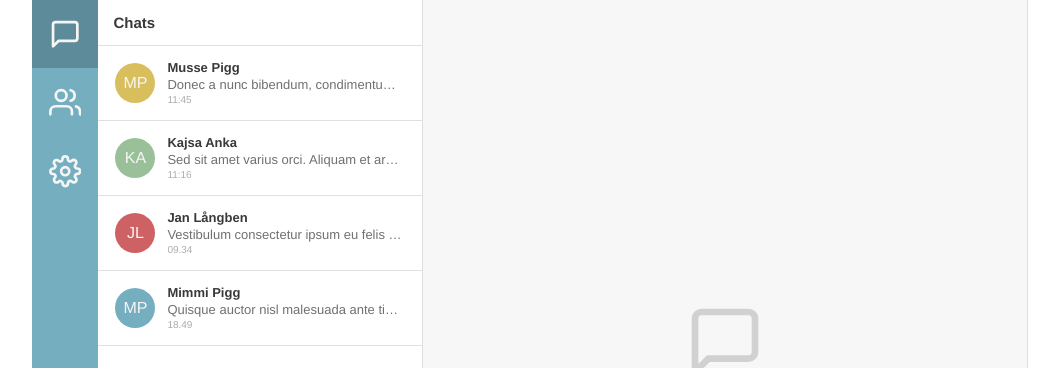
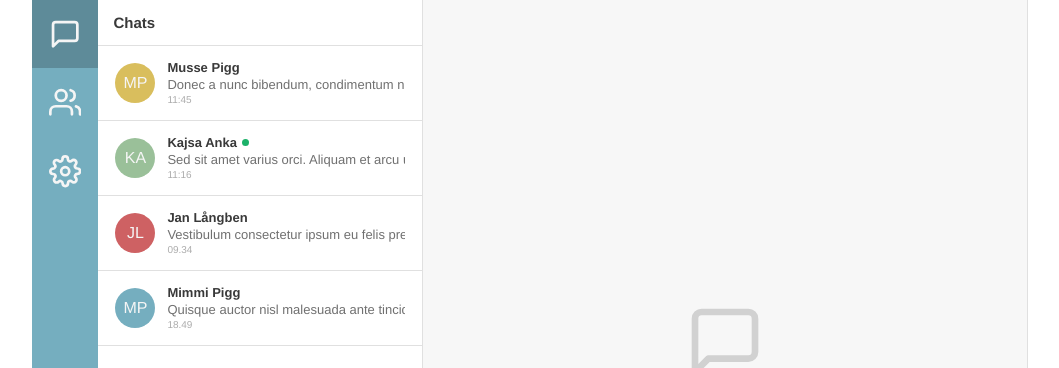
Before and after one commit to FredrikLernia/chat-client, a React (Create React App) app in the folder client/: page / in a window 1280 px wide. Shown: the top 368 px of the page, without its empty margins (110-1169 px from the left). Built offline with nearby package versions, Linux system fonts and the light colour scheme.

Commit message:
Created OnlineSymbol and implemented it in app

```diff
--- a/client/src/components/ChatHeader/index.js
+++ b/client/src/components/ChatHeader/index.js
@@ -3,6 +3,8 @@ import { X } from 'react-feather'
 import './style.scss'
 
 import PageContext from '../../context/PageContext'
+
+import OnlineSymbol from '../OnlineSymbol'
 
 const ChatHeader = () => {
   const { friend, setFriend } = useContext(PageContext)
@@ -10,7 +12,7 @@ const ChatHeader = () => {
 
   return (
     <div className="ChatHeader">
-      <h2>{online ? <span /> : ''}{firstName + ' ' + lastName}</h2>
+      <h2>{online ? <OnlineSymbol margin="right" /> : ''}{firstName + ' ' + lastName}</h2>
       <X onClick={() => setFriend(null)} />
     </div>
   )
--- a/client/src/components/ChatHeader/style.scss
+++ b/client/src/components/ChatHeader/style.scss
@@ -11,15 +11,6 @@
     flex: 1;
     display: flex;
     align-items: center;
-
-    span {
-      display: inline-block;
-      margin-right: 10px;
-      width: 7px;
-      height: 7px;
-      border-radius: 50%;
-      background-color: rgb(28, 177, 105);
-    }
   }
 
   svg {
--- a/client/src/components/ChatListItem/index.js
+++ b/client/src/components/ChatListItem/index.js
@@ -4,18 +4,19 @@ import './style.scss'
 import PageContext from '../../context/PageContext'
 
 import Avatar from '../Avatar'
+import OnlineSymbol from '../OnlineSymbol'
 
 const ChatListItem = props => {
   const { friend, setFriend } = useContext(PageContext)
 
-  const { _id, firstName, lastName, colorTheme, messages } = props.friend
+  const { _id, firstName, lastName, colorTheme, online, messages } = props.friend
   const { text, time } = [...messages].pop()
 
   return (
     <div className={friend && friend._id === _id ? 'ChatListItem active' : 'ChatListItem'} onClick={() => setFriend(props.friend)}>
       <Avatar size="md" color={colorTheme} initials={firstName[0] + lastName[0]} />
       <div className="content">
-        <h4>{firstName + ' ' + lastName}</h4>
+        <h4>{firstName + ' ' + lastName}{online ? <OnlineSymbol margin="left" /> : ''}</h4>
         <p className="text">{text}</p>
         <p className="time">{time}</p>
       </div>
--- a/client/src/components/ChatListItem/style.scss
+++ b/client/src/components/ChatListItem/style.scss
@@ -22,6 +22,8 @@
     white-space: nowrap;
 
     h4, p {
+      display: flex;
+      align-items: center;
       padding: 2px;
     }
 
--- a/client/src/components/Friend/index.js
+++ b/client/src/components/Friend/index.js
@@ -1,17 +1,24 @@
-import React from 'react'
+import React, { useContext } from 'react'
 import { UserMinus } from 'react-feather'
 import './style.scss'
 
+import PageContext from '../../context/PageContext'
+
 import Avatar from '../Avatar'
+import OnlineSymbol from '../OnlineSymbol'
 
 const Friend = props => {
-  const { firstName, lastName, colorTheme } = props.friend
+  const { setFriend } = useContext(PageContext)
+
+  const { firstName, lastName, colorTheme, online } = props.friend
 
   return (
     <div className="Friend">
-      <Avatar size="sm" initials={firstName[0] + lastName[0]} color={colorTheme} />
-      <h4>{lastName + ', ' + firstName}</h4>
-      <UserMinus />
+      <div className="change-chat" onClick={() => setFriend(props.friend)}>
+        <Avatar size="sm" initials={firstName[0] + lastName[0]} color={colorTheme} />
+        <h4>{lastName + ', ' + firstName}{online ? <OnlineSymbol margin="left" /> : ''}</h4>
+      </div>
+      <UserMinus onClick={() => console.log('delete')} />
     </div>
   )
 }
--- a/client/src/components/Friend/style.scss
+++ b/client/src/components/Friend/style.scss
@@ -9,10 +9,16 @@
   padding-left: 15px;
   cursor: pointer;
 
-  h4 {
+  .change-chat {
     flex: 1;
-    margin-right: 10px;
-    margin-left: 10px;
+    display: flex;
+
+    h4 {
+      display: flex;
+      align-items: center;
+      margin-right: 10px;
+      margin-left: 10px;
+    }
   }
 
   svg {
--- /dev/null
+++ b/client/src/components/OnlineSymbol/index.js
@@ -0,0 +1,10 @@
+import React from 'react'
+import './style.scss'
+
+const OnlineSymbol = ({ margin }) => {
+  return (
+    <div className={margin === 'left' ? 'OnlineSymbol left' : margin === 'right' ? 'OnlineSymbol right' : 'OnlineSymbol'} />
+  )
+}
+
+export default OnlineSymbol
--- /dev/null
+++ b/client/src/components/OnlineSymbol/style.scss
@@ -0,0 +1,15 @@
+.OnlineSymbol {
+  display: inline-block;
+  width: 7px;
+  height: 7px;
+  border-radius: 50%;
+  background-color: rgb(28, 177, 105);
+
+  &.left {
+    margin-left: 5px;
+  }
+
+  &.right {
+    margin-right: 10px;
+  }
+}
```
